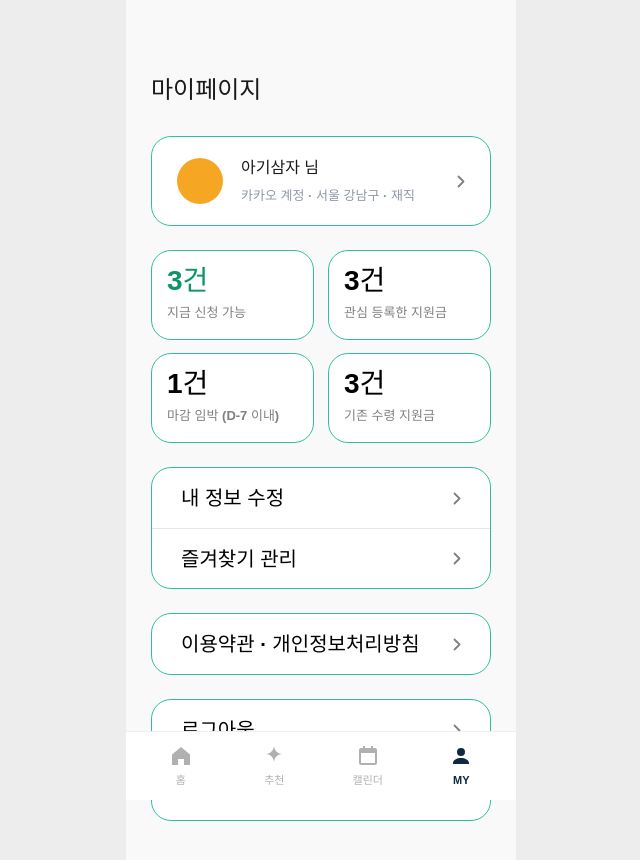
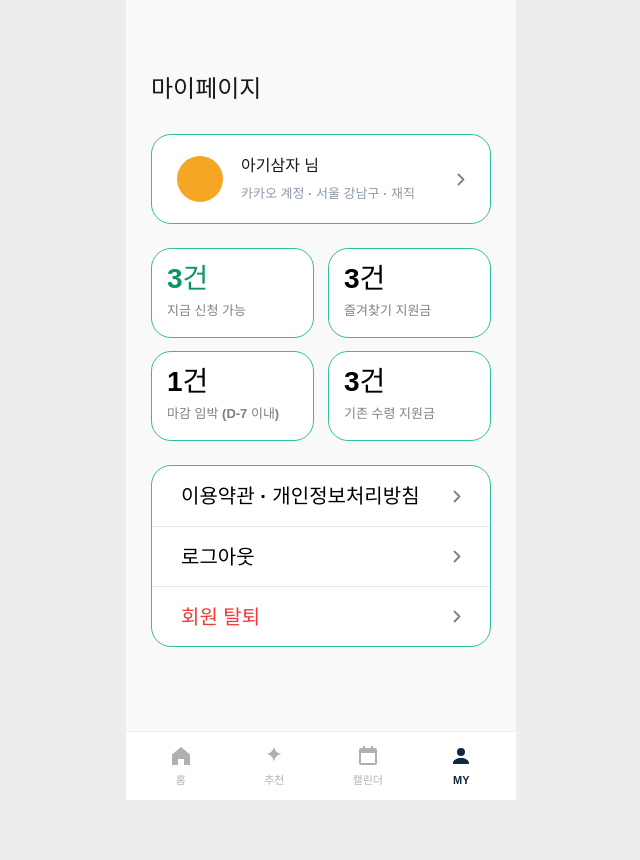
Before and after one commit to jeongbiseo/jeongbiseo-frontend, a React (Vite) app: page /mypage in a window 1280 px wide. Shown: the top 860 px of the page, without its empty margins (319-959 px from the left). After the commit the page ends 800 px from the top, so only its background shows below. Built offline with nearby package versions, Linux system fonts and the light colour scheme; a web font is replaced by a local one.

Commit message:
refactor:디자인 변경에 따른 마이페 메뉴 구조 개선

```diff
--- a/src/pages/MyPage.tsx
+++ b/src/pages/MyPage.tsx
@@ -3,6 +3,7 @@ import {
     ConfirmDialog,
     MyPageLayout,
 } from "@/components/mypage/MyPageUI";
+import Header from "@/components/common/Header";
 import {
     initialRecommendationPolicies,
     isUrgentRecommendationPolicy,
@@ -49,7 +50,7 @@ const MyPage = () => {
         },
         {
             value: `${favoriteCount}건`,
-            label: "관심 등록한 지원금",
+            label: "즐겨찾기 지원금",
             path: "/recommend?tab=favorites",
             returnToMyPage: true,
         },
@@ -68,16 +69,10 @@ const MyPage = () => {
 
     const menuGroups: MenuItem[][] = [
         [
-            { label: "내 정보 수정", path: "/mypage/edit" },
-            { label: "즐겨찾기 관리", path: "/mypage/favorites" },
-        ],
-        [
             {
                 label: "이용약관 · 개인정보처리방침",
                 path: "/mypage/terms",
             },
-        ],
-        [
             { label: "로그아웃", action: "logout" },
             {
                 label: "회원 탈퇴",
@@ -101,7 +96,7 @@ const MyPage = () => {
     return (
         <>
             <MyPageLayout className="px-[25px]">
-                <h1 className="text-[24px] font-bold">마이페이지</h1>
+                <Header title="마이페이지" />
 
                 <button
                     className="border-primary mt-7 flex h-[90px] w-full cursor-pointer items-center rounded-[20px] border bg-white px-[25px] text-left"
--- a/src/pages/Recommendation.tsx
+++ b/src/pages/Recommendation.tsx
@@ -147,7 +147,7 @@ const Recommendation = () => {
                         {cameFromMyPage && (
                             <BackButton label="마이페이지로 돌아가기" />
                         )}
-                        <div className="flex items-center justify-between px-1.5">
+                        <div className="flex items-center justify-between px-0">
                             <h1 className="text-[24px] leading-none font-bold">
                                 {searchOpen ? "검색" : "지원금 전체보기"}
                             </h1>
```
